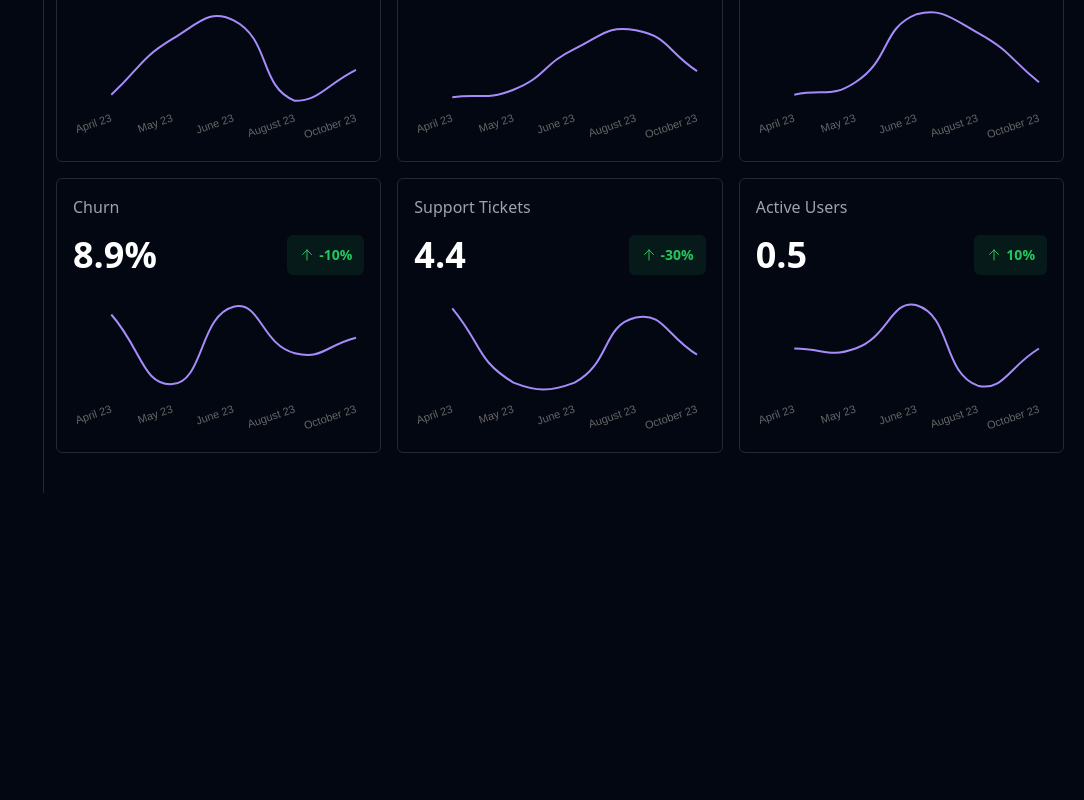
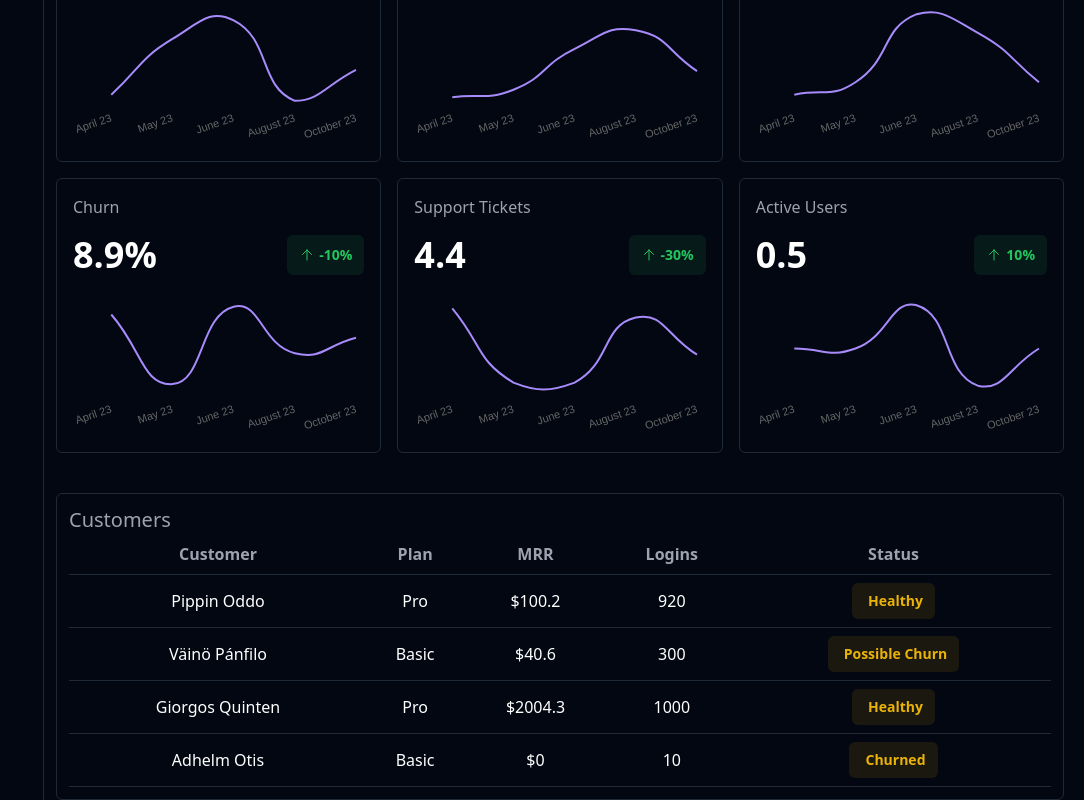
Before and after one commit to elghanbibadr/makerkit1, a React (Vite) app: page /dashboard in a window 1280 px wide. Shown: the part 524-1324 px from the top of the page, without its empty margins (196-1280 px from the left). Before the commit the page ends 1017 px from the top, so only its background shows below. Built offline with nearby package versions, Linux system fonts and the light colour scheme.

Commit message:
create the base strucutre of the customer table layout

```diff
--- a/src/index.css
+++ b/src/index.css
@@ -63,3 +63,12 @@ img{
 .input{
   @apply w-full px-4 py-2 mt-2 rounded bg-transparent text-accent1 font-medium text-sm focus:outline-none border border-accent1
 }
+
+
+
+
+/* helping styles */
+
+table td,table th{
+  @apply py-2
+}
--- a/src/pages/Dashboard.jsx
+++ b/src/pages/Dashboard.jsx
@@ -75,7 +75,38 @@ const Dashboard = () => {
       chartLineData: [7, 7, 14, 1, 7, 8, 4, 2],
     },
   ];
+  const tableData = [
+    {
+      Customer: "Pippin Oddo",
+      Plan: "Pro",
+      MRR: "$100.2",
+      Logins: 920,
+      Status: "Healthy",
+    },
+    {
+      Customer: "Väinö Pánfilo",
+      Plan: "Basic",
+      MRR: "$40.6",
+      Logins: 300,
+      Status: "Possible Churn",
+    },
+    {
+      Customer: "Giorgos Quinten",
+      Plan: "Pro",
+      MRR: "$2004.3",
+      Logins: 1000,
+      Status: "Healthy",
+    },
+    {
+      Customer: "Adhelm Otis",
+      Plan: "Basic",
+      MRR: "$0",
+      Logins: 10,
+      Status: "Churned",
+    },
+  ];
   return (
+    <>
       <div className="mb-10 md:grid md:grid-cols-2 lg:grid-cols-3 md:gap-4">
         {StatisticData.map((data) => (
           <StatisticChartCard
@@ -88,6 +119,45 @@ const Dashboard = () => {
           />
         ))}
       </div>
+      <div className="border border-accent1 p-3 rounded-md">
+        <h4 className="text-gray-400 text-xl font-normal">Customers</h4>
+        <table className="w-full ">
+          <thead className=" text-gray-400 border-b border-accent1 ">
+            <th>Customer</th>
+            <th>Plan</th>
+            <th>MRR</th>
+            <th>Logins</th>
+            <th>Status</th>
+          </thead>
+          <tbody className="text-white">
+            {tableData.map(({ Customer, Plan, MRR, Logins, Status }, index) => {
+              return (
+                <tr
+                  key={index}
+                  className="text-center border-b border-accent1 "
+                >
+                  <td>{Customer}</td>
+                  <td>{Plan}</td>
+                  <td>{MRR} </td>
+                  <td>{Logins} </td>
+                  <td>
+                    <div
+                      className={`bg-[#eab3081a] mx-auto flex items-center w-fit font-semibold px-3 py-2 rounded-md p-1`}
+                    >
+                      <span
+                        className={` text-yellow-500  ml-1 text-xs  md:text-sm`}
+                      >
+                        {Status}
+                      </span>
+                    </div>
+                  </td>
+                </tr>
+              );
+            })}
+          </tbody>
+        </table>
+      </div>
+    </>
   );
 };
 
```
Lines whose indentation alone changed are shown as unchanged.
